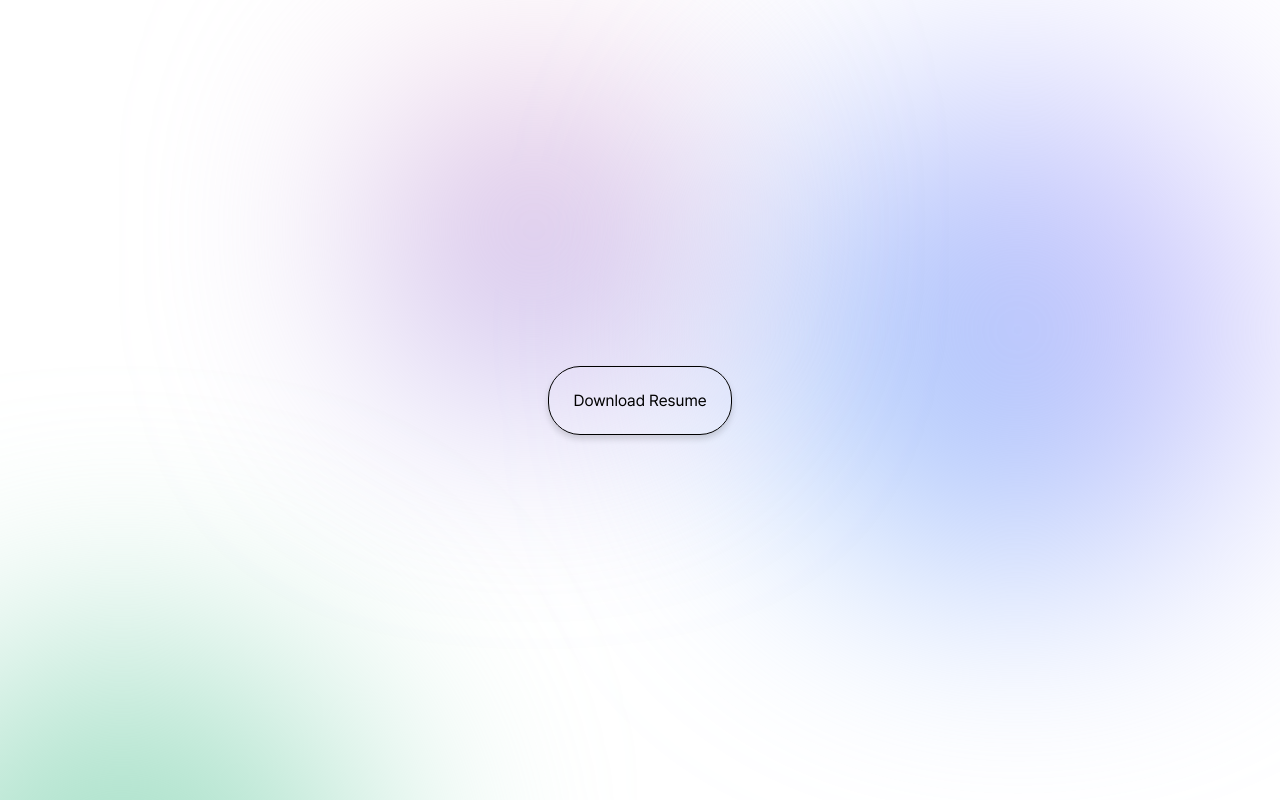
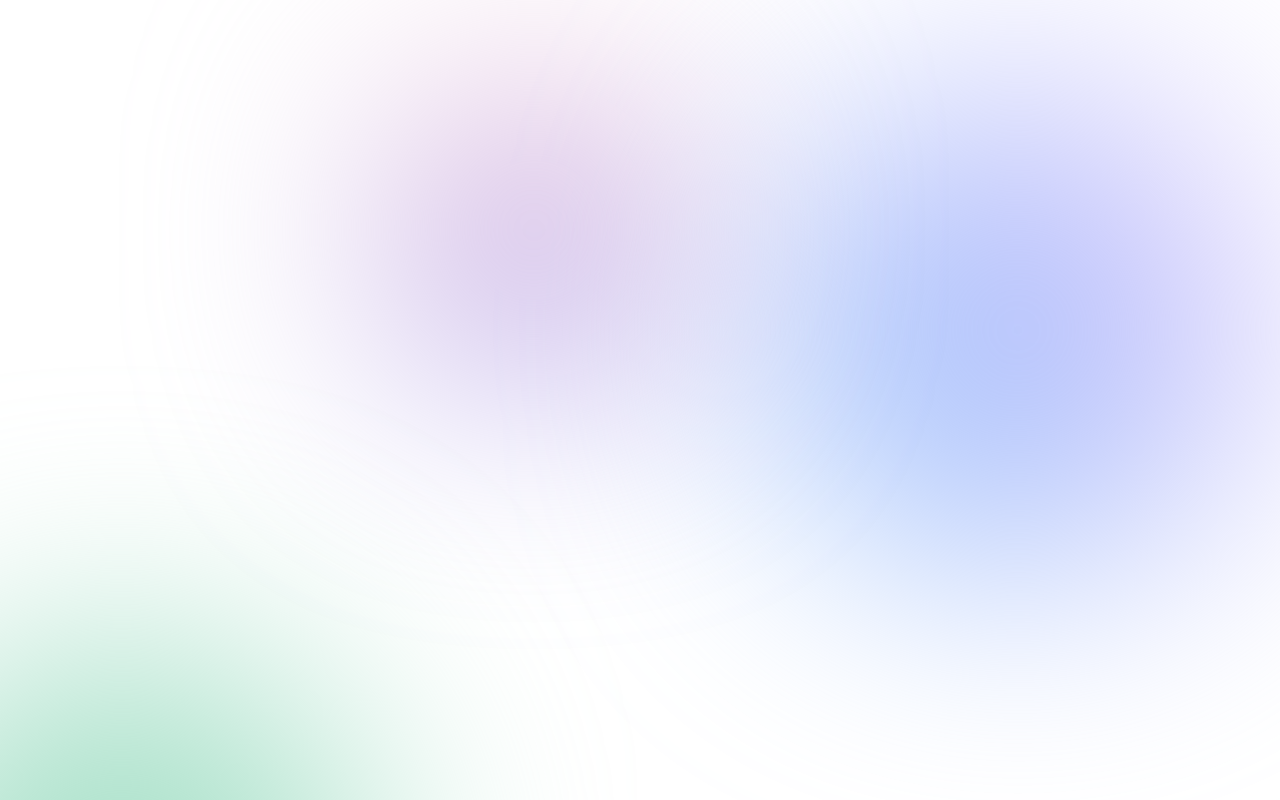
Before and after one commit to HJ-dp/s3practice, a React (Vite) app: page / in a window 1280 px wide. Built offline with nearby package versions, Linux system fonts and the light colour scheme.

Commit message:
test: spline 테스트

```diff
--- a/src/components/pages/mainPage.jsx
+++ b/src/components/pages/mainPage.jsx
@@ -8,15 +8,16 @@ function MainPage() {
   const { layoutHeight } = useOutletContext();
   return (
     <Container h={layoutHeight}>
-      <spline-viewer url="https://prod.spline.design/cMp5lhzQNESducgn/scene.splinecode"></spline-viewer>
-      <ButtonToDownload
+      <spline-viewer url="https://prod.spline.design/KhannZfmkh4WOPsh/scene.splinecode"></spline-viewer>
+      {/* <spline-viewer url="https://prod.spline.design/cMp5lhzQNESducgn/scene.splinecode"></spline-viewer> */}
+      {/* <ButtonToDownload
         href="https://file.notion.so/f/f/aa2a3bfb-28da-459b-8276-8dd35b3ebcb8/f54c63c8-67fa-465e-81a6-238149312e87/Hojin_Lee_resume.pdf?table=block&id=18539da0-14f7-80ea-8687-f12cf81695a8&spaceId=aa2a3bfb-28da-459b-8276-8dd35b3ebcb8&expirationTimestamp=1738339200000&signature=xz5YOcPAcfeLcw2t57z0WdjbltHAyZv97rjiI-6pbMg&downloadName=Hojin_Lee_resume.pdf"
         download={"resume_hojinlee"}
         target="_blank"
         role="button"
       >
         Download Resume
-      </ButtonToDownload>
+      </ButtonToDownload> */}
     </Container>
   );
 }
@@ -26,10 +27,14 @@ export default MainPage;
 const Container = styled.article`
   position: relative;
   width: 100%;
+  /* height: 100%; */
   min-height: ${({ h }) => `calc(100vh - ${h}px)`};
   display: grid;
-  place-content: center;
+  /* place-content: center; */
   overflow: hidden;
+  * > {
+    height: 100%;
+  }
   @media (min-width: 481px) and (max-width: 1023px) {
   }
   @media (max-width: 480px) {
```
